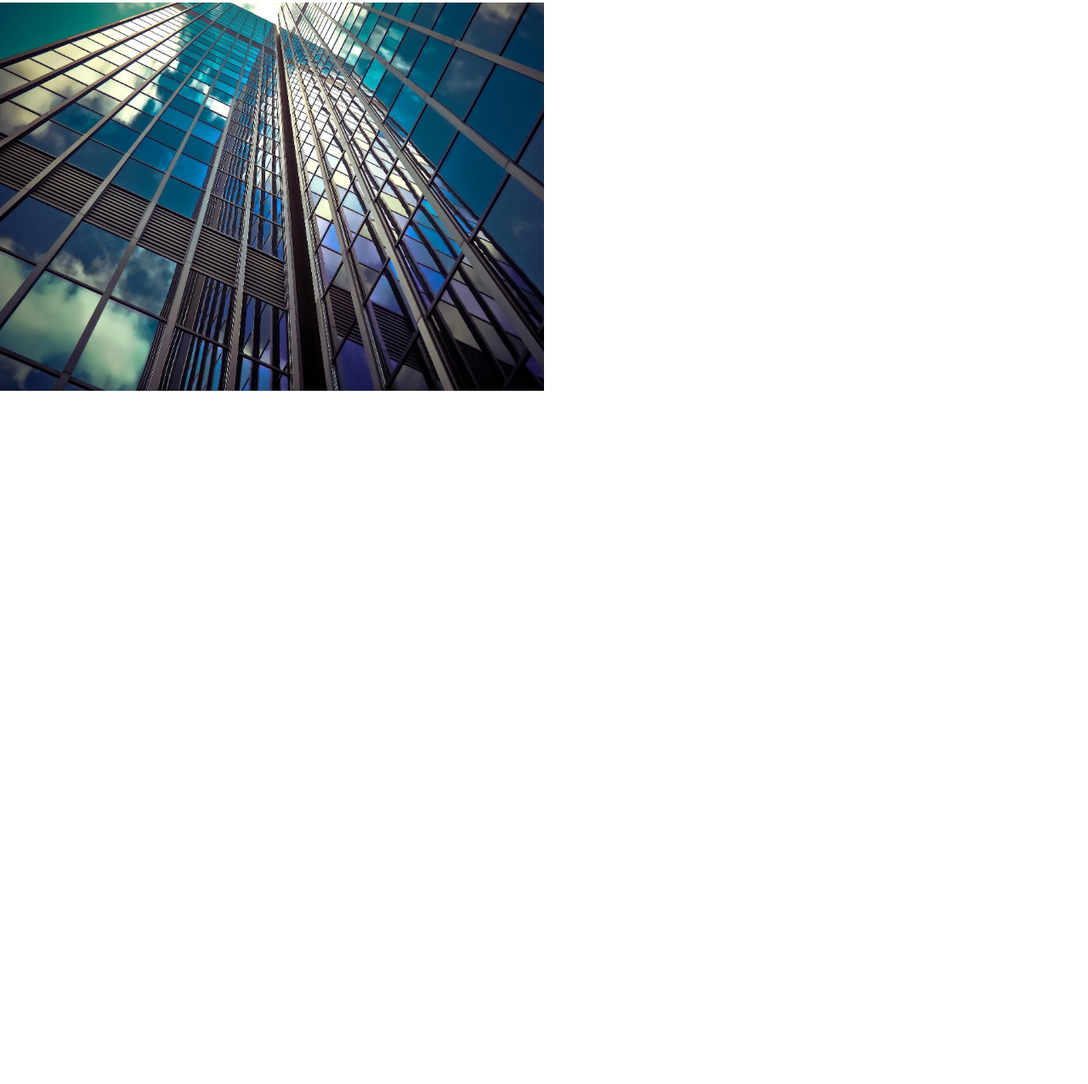
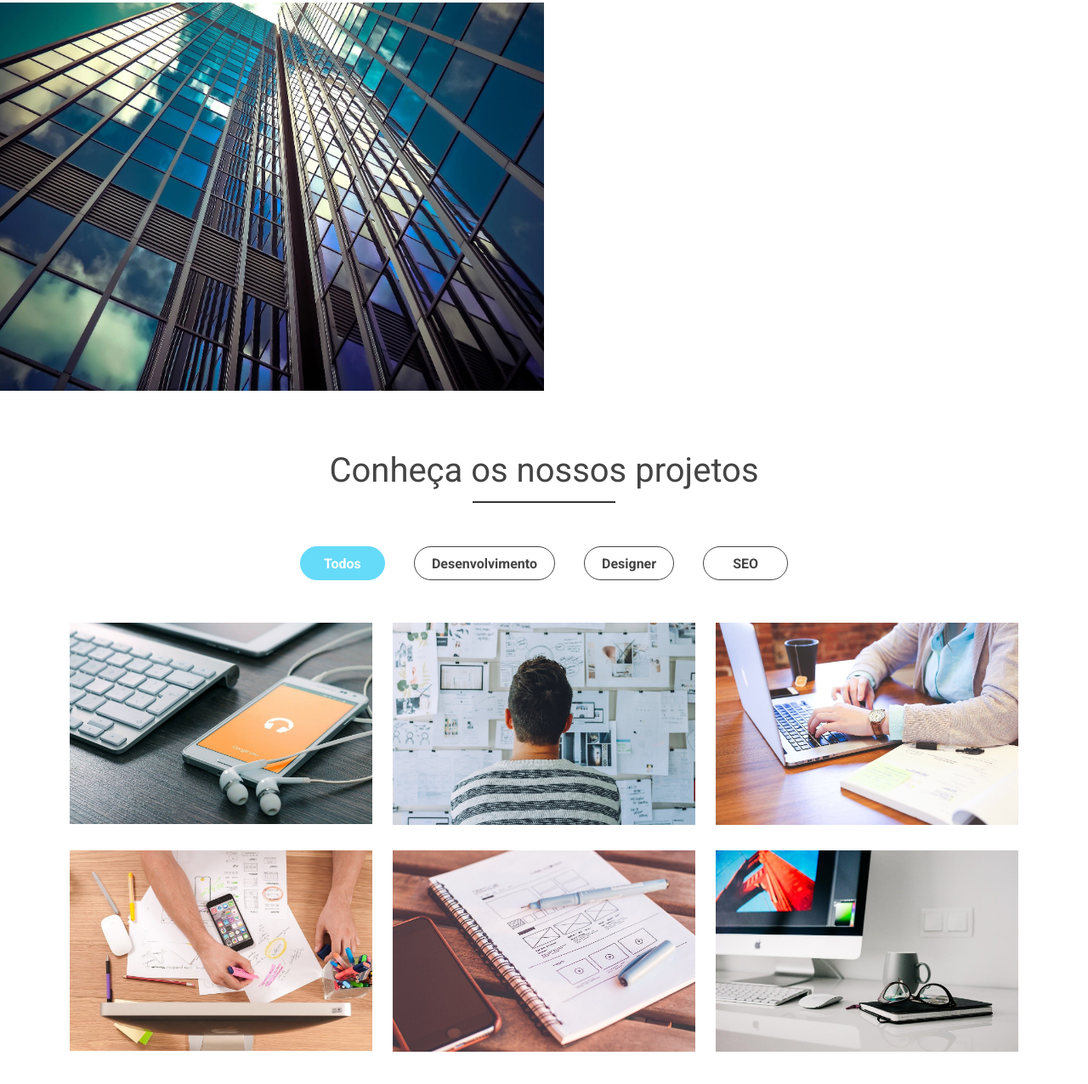
Before and after one commit to LukaswRocha/projeto.bootstrap, a plain HTML site: page index.html in a window 1280 px wide. Shown: the part 3197-4473 px from the top of the page at 85% size. Before the commit the page ends 3657 px from the top, so only its background shows below. Drawn offline with nearby package versions, Linux system fonts and the light colour scheme; a script that the page names is missing.

Commit message:
portifólio

```diff
--- a/css/style.css
+++ b/css/style.css
@@ -244,3 +244,33 @@ background-color: #353D41;
     border-color: #65DAF9;
     background-color: #65DAF9;
 }
+
+/* Potifólio */
+
+.project-box {
+    margin-bottom: 30px;
+}
+
+#filter-btn-box {
+    margin-bottom: 50px;
+    text-align: center;
+}
+
+#portifolio-area .filter-btn {
+    color: #444;
+    border: 1px solid #444;
+    background-color: transparent;
+    text-transform: none;
+    margin: 0 15px;
+    min-width: 100px;
+    width: auto;
+    height: 40px;
+    line-height: 40px;
+    padding: 0 20px;
+}
+
+#portifolio-area .filter-btn.active, #portifolio-area .filter-btn:hover {
+    color: white;
+    background-color: #65DAF9;
+    border-color: #65DAF9;
+}
--- a/index.html
+++ b/index.html
@@ -243,6 +243,40 @@
                 </div>
             </div>
         </div>
+        <!-- Portifólio -->
+        <div id="portifolio-area">
+            <div class="container">
+                <div class="row">
+                    <div class="col-md-12">
+                        <h3 class="main-tittle">Conheça os nossos projetos</h3>
+                    </div>
+                    <div class="col-md-12" id="filter-btn-box">
+                        <button class="main-btn filter-btn active" id="all-btn">Todos</button>
+                        <button class="main-btn filter-btn" id="dev-btn">Desenvolvimento</button>
+                        <button class="main-btn filter-btn" id="dsg-btn">Designer</button>
+                        <button class="main-btn filter-btn" id="seo-btn">SEO</button>
+                    </div>
+                    <div class="col-md-4 project-box dev">
+                        <img src="img/proj1.jpg" class="img-fluid" alt="Projeto 1">
+                    </div>
+                    <div class="col-md-4 project-box dsg">
+                        <img src="img/proj2.jpg" class="img-fluid" alt="Projeto 2">
+                    </div>
+                    <div class="col-md-4 project-box seo">
+                        <img src="img/proj3.jpg" class="img-fluid" alt="Projeto 3">
+                    </div>
+                    <div class="col-md-4 project-box dev">
+                        <img src="img/proj4.jpg" class="img-fluid" alt="Projeto 4">
+                    </div>
+                    <div class="col-md-4 project-box dsg">
+                        <img src="img/proj5.jpg" class="img-fluid" alt="Projeto 5">
+                    </div>
+                    <div class="col-md-4 project-box seo">
+                        <img src="img/proj6.jpg" class="img-fluid" alt="Projeto 6">
+                    </div>
+                </div>
+            </div>
+        </div>
     </div>
     </main>
     <script src="js/scripts.js"></script>
```
